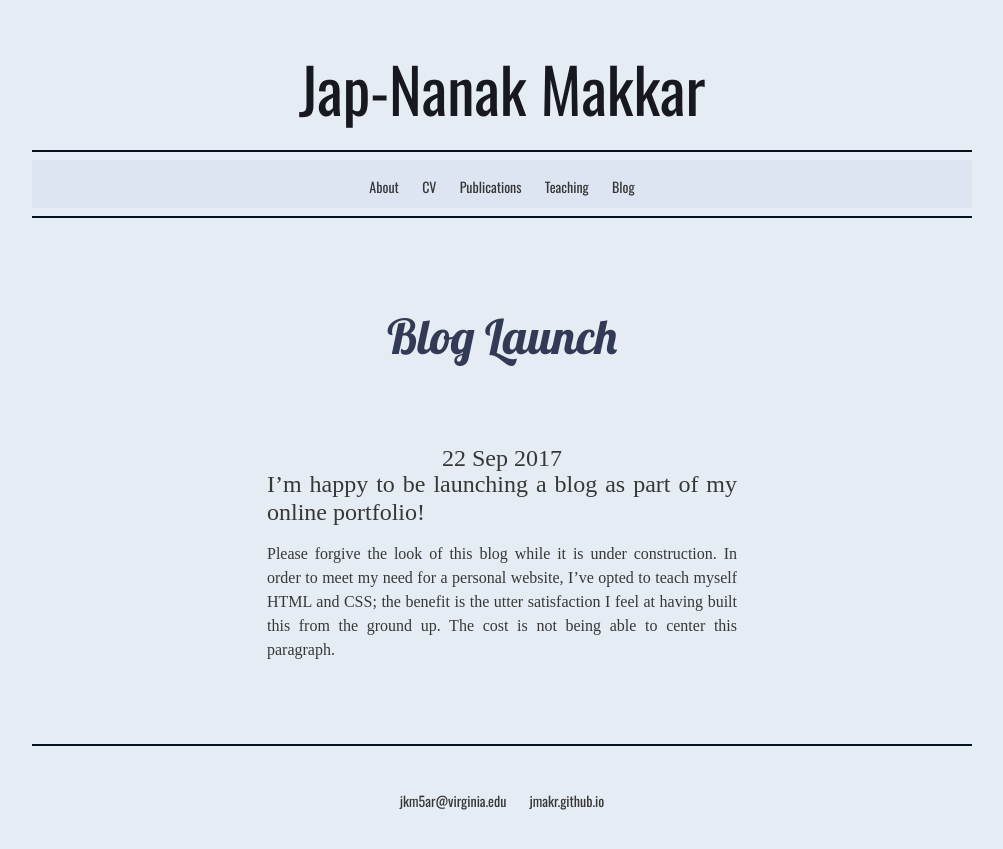
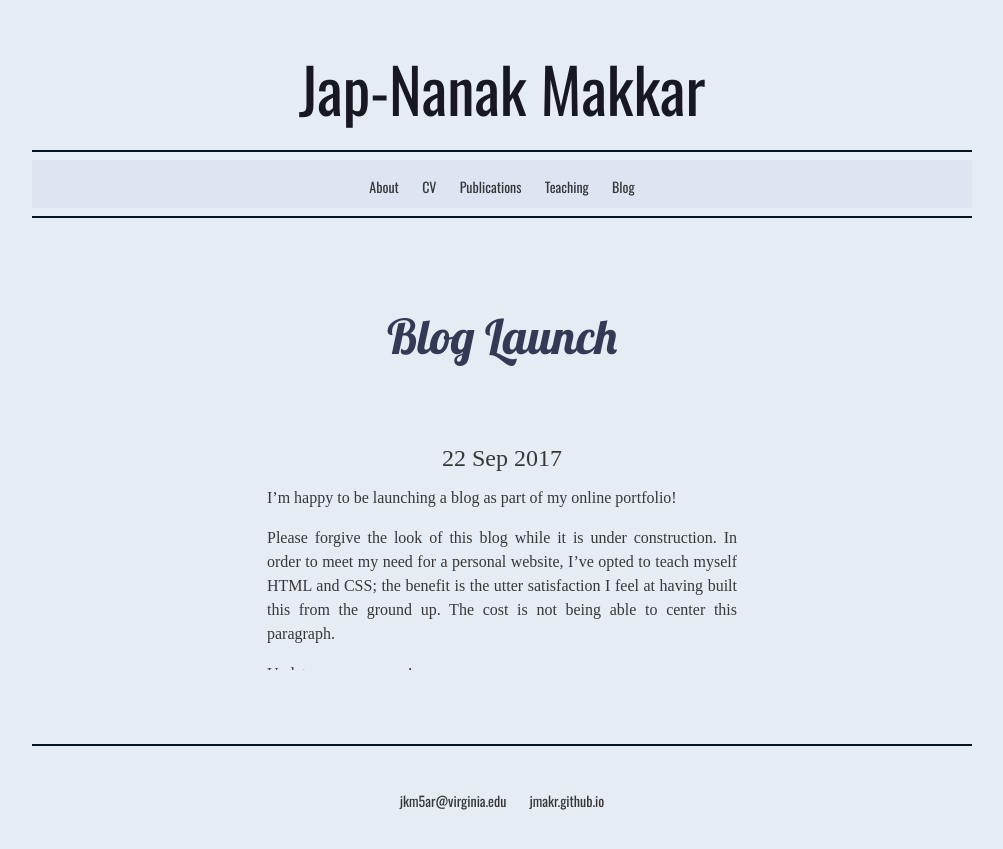
Before and after one commit to jmakr/jmakr.github.io, a Jekyll site: the page built from _posts/2017-09-22-Blog-Launch.md, in a window 1280 px wide. Shown: the top 849 px of the page, without its empty margins (138-1141 px from the left). Built offline with Jekyll 4.4.1, drawn with Linux system fonts in a browser that asks for light colours; some web fonts are replaced.

Commit message:
Update post.html

```diff
--- a/_layouts/post.html
+++ b/_layouts/post.html
@@ -12,8 +12,8 @@
 
 <div class="postcontainer">
 <div class="post">
-	<span style="font-size:24px"
+
   {{ content }}
-	 </span>
+
 </div>
 </div>
```
